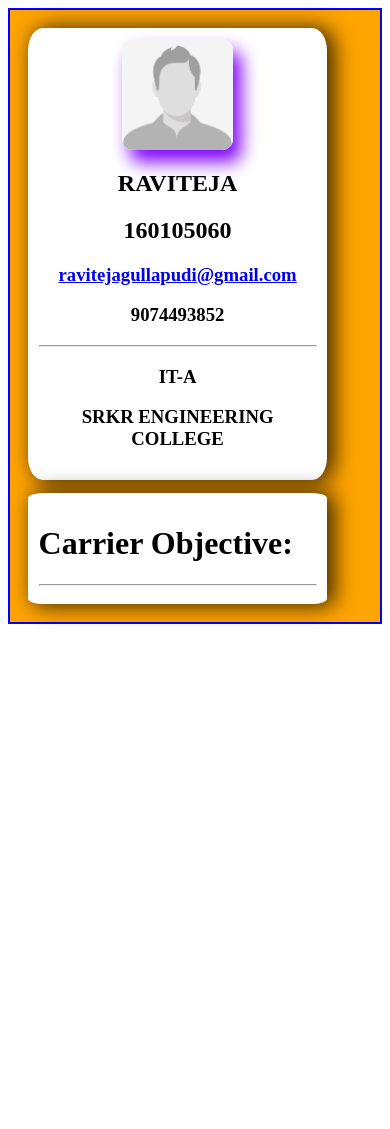
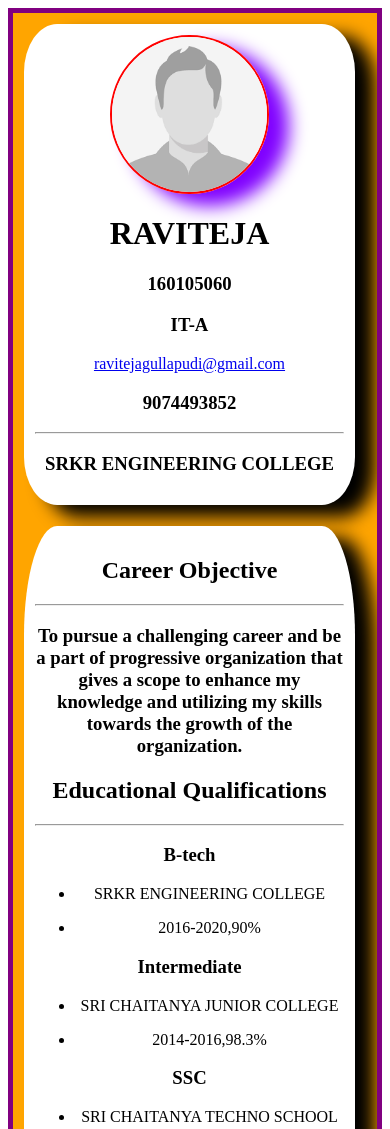
Before and after one commit to ravitejagullapudi/pwaproject, a plain HTML site: page index.html in a window 390 px wide. Shown: the top 1129 px of the page. Before the commit the page ends 844 px from the top, so only its background shows below. Drawn offline with Linux system fonts and the light colour scheme.

Commit message:
index.html

```diff
--- /dev/null
+++ b/data.json
@@ -0,0 +1,59 @@
+{
+
+	"details": {
+		"image": "ravi.png",
+		"name": "RAVITEJA",
+		"phoneno": "9074493852",
+		"email": "ravitejagullapudi@gmail.com",
+		"college": "SRKR ENGINEERING COLLEGE",
+		"regno": "160105060",
+		"branch": "IT-A"
+	},
+
+	"career": {
+		"carobj": "Career Objective",
+		"info": "To pursue a challenging career and be a part of progressive organization that gives a scope to enhance my knowledge and utilizing my skills towards the growth of the organization."
+	},
+
+	"education": [{
+			"degree": "B-tech",
+			"institute": "SRKR ENGINEERING COLLEGE",
+			"Batch": ["2016-2020,90%"]
+		},
+		{
+			"degree": "Intermediate",
+			"institute": "SRI CHAITANYA JUNIOR COLLEGE",
+			"Batch": ["2014-2016,98.3%"]
+		},
+		{
+			"degree": "SSC",
+			"institute": "SRI CHAITANYA TECHNO SCHOOL",
+			"Batch": ["2014,98%"]
+		}
+	],
+  "keyskills": [{
+			"title": "Programming languages",
+      "info": ["C","C++","JAVA","PYTHON","HTML","CSS"]
+		},
+    {
+			"title": "Operating Systems:",
+			"info": ["Windows","Linux","MAC","UBUNTU","MS.DOS"]
+		},
+    {
+			"title": "Databases:",
+			"info": ["SQL","MYSQL","SQLLITE","ORACLE"]
+		}
+],
+
+"achievements":[{
+  "title":"Technical Achievements:",
+  "info":["Best Coder,Web Developmer"]
+  },
+  {
+    "title":"Activities:",
+    "info":["Chess, Champion,Shuttle Champion"]
+  }
+
+]
+
+}
--- a/index.html
+++ b/index.html
@@ -8,23 +8,27 @@
   </head>
   <body>
       <div class="parent">
+
         <div class="child1">
-          <img src="ravi.png" alt="profile">
+
+          <!--<img src="ravi.png" alt="profile">
           <h2>RAVITEJA</h2>
           <h2>160105060</h2>
           <a href="mailto:ravitejagullapudi@gmail.com"><h3>ravitejagullapudi@gmail.com</h3></a>
           <h3>9074493852</h3><hr>
           <h3>IT-A</h3>
-          <h3>SRKR ENGINEERING COLLEGE</h3>
+          <h3>SRKR ENGINEERING COLLEGE</h3>-->
 
         </div>
 
         <div class="child2">
-          <h1>Carrier Objective:</h1>
-          <hr>
+          <!-- <h1>Carrier Objective:</h1> -->
+          <!-- <hr> -->
 
         </div>
       </div>
+      <script type="text/javascript" src="main.js">
 
+      </script>
   </body>
 </html>
--- /dev/null
+++ b/main.css
@@ -0,0 +1,164 @@
+.parent{
+  background-color: brown;
+  border: 5px solid red;
+}
+.parent{
+  display: flex;
+  flex-direction: row;
+  }
+.child1{
+  background-color: #EB9988;
+  border: 3px solid red;
+  border-radius: 10%;
+  padding: 3%;
+  margin: 3%;
+  width: 30%;
+  box-shadow: 20px 12px 18px black;
+  word-wrap: break-word;
+
+}
+h2,h3{
+  text-shadow: 1px 6px 2px rgba(96,99,107,0.81);
+}
+a{
+  word-wrap: break-word;
+}
+img{
+  border-radius: 50%;
+  border: 2px solid red;
+  width: 50%;
+  display: block;
+  margin-left: auto;
+  margin-right: auto;
+  box-shadow: 20px 12px 18px black;
+}
+.child2{
+  background-color: #EB9988;
+  border: 3px solid red;
+  border-radius: 10%;
+  padding: 3%;
+  margin: 3%;
+  width: 70%;
+  box-shadow: 20px 12px 18px black;
+}
+
+@media only screen and (max-width:480px){
+.parent{
+  background-color: green;
+  border: 5px solid red;
+  }
+.parent{
+  display: flex;
+  flex-direction: column;
+  }
+.child1{
+  background-color: #EB9988;
+  border: 3px solid red;
+  padding: 3%;
+  margin: 3%;
+  width: 85%;
+  box-shadow: 20px 12px 18px black;
+  border-radius: 10%;
+  }
+h2,h3{
+  text-shadow: 1px 6px 2px rgba(96,99,107,0.81);
+  }
+img{
+  border-radius: 50%;
+  border: 2px solid red;
+  width: 50%;
+  display: block;
+  margin-left: auto;
+  margin-right: auto;
+  box-shadow: 20px 12px 18px black;
+  }
+.child2{
+  background-color: #EB9988;
+  border: 3px solid red;
+  padding: 3%;
+  margin: 3%;
+  width: 85%;
+  box-shadow: 20px 12px 18px black;
+  border-radius: 10%;
+  }
+}
+@media only screen and (min-width:481px) and (max-width:768px){
+  .parent{
+    background-color: black;
+    border: 5px solid red;
+    }
+  .parent{
+    display: flex;
+    flex-direction: row;
+    }
+  .child1{
+    background-color: #EB9988;
+    border: 3px solid red;
+    padding: 3%;
+    margin: 3%;
+    width: 50%;
+    box-shadow: 20px 12px 18px black;
+    border-radius: 10%;
+    }
+  h2,h3{
+    text-shadow: 1px 6px 2px rgba(96,99,107,0.81);
+    }
+  img{
+    border-radius: 50%;
+    border: 2px solid red;
+    width: 50%;
+    display: block;
+    margin-left: auto;
+    margin-right: auto;
+    box-shadow: 20px 12px 18px black;
+    }
+  .child2{
+    background-color: #EB9988;
+    border: 3px solid red;
+    padding: 3%;
+    margin: 3%;
+    width: 50%;
+    box-shadow: 20px 12px 18px black;
+    border-radius: 10%;
+    }
+}
+@media only screen and (min-width:769px) and (max-width:1024px){
+  .parent{
+    background-color: cyan;
+    border: 5px solid red;
+    }
+  .parent{
+    display: flex;
+    flex-direction: row;
+    }
+  .child1{
+    background-color: #EB9988;
+    border: 3px solid red;
+    padding: 3%;
+    margin: 3%;
+    width: 50%;
+    box-shadow: 20px 12px 18px black;
+    border-radius: 10%;
+    }
+  h2,h3{
+    text-shadow: 1px 6px 2px rgba(96,99,107,0.81);
+    }
+  img{
+    border-radius: 50%;
+    border: 2px solid red;
+    width: 50%;
+    display: block;
+    margin-left: auto;
+    margin-right: auto;
+    box-shadow: 20px 12px 18px black;
+    }
+  .child2{
+    background-color: #EB9988;
+    border: 3px solid red;
+    padding: 3%;
+    margin: 3%;
+    width: 50%;
+    box-shadow: 20px 12px 18px black;
+    border-radius: 10%;
+    }
+}
--- /dev/null
+++ b/main.js
@@ -0,0 +1,166 @@
+/* Holds the status of the XMLHttpRequest.
+0: request not initialized
+1: server connection established
+2: request received
+3: processing request
+4: request finished and response is ready*/
+
+function Loadjson(file,callback) {
+  var x= new XMLHttpRequest();
+  //The XMLHttpRequest object can be used to exchange data with a web server
+  // behind the scenes.
+  x.overrideMimeType("application/json");
+  //type of file
+  x.open("GET",file,true);
+  x.onreadystatechange=function()
+  //	Defines a function to be called when the readyState property changes
+   {
+      if(x.readyState===4 && x.status=="200"){
+        callback(x.responseText);
+        //responseText	get the response data as a string
+      }
+  };
+  x.send(null);
+}
+
+//json is in text format so function(text)
+Loadjson("data.json", function(text){
+  var data =JSON.parse(text);//JavaScript has a built in function to convert a string, written in JSON format, into native JavaScript objects.
+  console.log(data);//print in console browser
+
+  basics(data.details);//sending data from json to function basics
+  career(data.career);
+  edudetails(data.education);
+  skillset(data.keyskills);
+  achievements(data.achievements);
+})
+
+var child1=document.querySelector(".child1");
+var child2=document.querySelector(".child2");
+
+function basics(det) {
+    var image=document.createElement("img");
+    image.src = det.image;
+    child1.appendChild(image);
+
+    var name=document.createElement("h1");
+    name.textContent = det.name;
+    child1.appendChild(name);
+
+    var regno=document.createElement("h3");
+    regno.textContent = det.regno;
+    child1.appendChild(regno);
+
+
+    var branch=document.createElement("h3");
+    branch.textContent = det.branch;
+    child1.appendChild(branch);
+
+    var email=document.createElement("a");
+    email.href = "mailto:sindhu.mahankali8@gmail.com";
+    email.textContent = det.email;
+    child1.appendChild(email);
+
+    var phoneno=document.createElement("h3");
+    phoneno.textContent = det.phoneno;
+    child1.appendChild(phoneno);
+
+    var hr= document.createElement("hr");
+    child1.appendChild(hr);
+
+    var college=document.createElement("h3");
+    college.textContent = det.college;
+    child1.appendChild(college);
+
+}
+
+function career(car)
+{
+  var carobj=document.createElement("h2");
+  carobj.textContent = car.carobj;
+  child2.appendChild(carobj);
+  var hr=document.createElement("hr");
+  child2.appendChild(hr);
+  var info=document.createElement("h3");
+  info.textContent = car.info;
+  child2.appendChild(info);
+}
+
+function edudetails(edudet) {
+  var ed=document.createElement("h2");
+  ed.textContent="Educational Qualifications";
+  child2.appendChild(ed);
+
+  var hr= document.createElement("hr");
+  child2.appendChild(hr);
+
+  for(i=0;i<edudet.length;i++){
+
+    var degree=document.createElement("h3");
+    degree.textContent = edudet[i].degree;
+    child2.appendChild(degree);
+
+    var ul= document.createElement("ul");
+    var li= document.createElement("li");
+    li.textContent = edudet[i].institute;
+    ul.appendChild(li);
+    child2.appendChild(ul);
+
+    var ul= document.createElement("ul");
+    var li= document.createElement("li");
+    li.textContent = edudet[i].Batch;
+    ul.appendChild(li);
+    child2.appendChild(ul);
+}
+}
+
+function skillset(det){
+  var cap = document.createElement("h2");
+  cap.textContent = "Technical Skills :-";
+  child2.appendChild(cap);
+
+  var hr = document.createElement("hr");
+  child2.appendChild(hr);
+
+  var skilldata = document.createElement("table");
+  skilldata.border = "1";
+  child2.appendChild(skilldata);
+
+  tabledata= "";
+  for(i=0;i<det.length;i++){
+    tabledata =tabledata+"<tr><td>"+det[i].title+"</td><td>"+det[i].info+"</td></tr>";
+  }
+  skilldata.innerHTML = tabledata;
+}
+
+function achievements(ach){
+
+  var details = document.createElement("h2");
+  details.textContent="Achievements:";
+  child2.appendChild(details);
+
+  var hr = document.createElement("hr");
+  child2.appendChild(hr);
+
+    /*var achievedata=document.createElement("table");
+    achievedata.border = "1";
+    child2.appendChild(achievedata);
+
+    achievetable="";
+    for(i=0;i<ach.length;i++){
+      achievetable+="<tr><td>"+ach[i].title+"</td><td>"+ach[i].info+"</td></tr>"
+    }
+    achievedata.innerHTML=achievetable;*/
+    for(i=0;i<ach.length;i++){
+      var title= document.createElement("h4");
+      title.textContent=ach[i].title;
+      child2.appendChild(title);
+
+      var ul =document.createElement("ul");
+      var li = document.createElement("li");
+      li.textContent = ach[i].info;
+      ul.appendChild(li);
+      child2.appendChild(ul);
+
+}
+}
--- a/style.css
+++ b/style.css
@@ -1,133 +1,129 @@
-
 .parent{
-  border:2px solid blue;
+  background-color: orange;
+  border: 5px solid purple;
+}
+.parent{
   display: flex;
   flex-direction: row;
-  background:orange;
-  padding: 3%;
+  overflow: hidden;
+  text-align: center;
+}
+
+td{
+  word-break: break-all;
 }
 
 .child1{
-  background:#fff;
+  background-color: #fff;
   border-radius: 10%;
   padding: 3%;
-  margin: 1%;
+  margin: 3%;
   width: 20%;
-  text-align: center;
-  -webkit-box-shadow: 6px 1px 21px 2px rgba(0,0,0,0.73);
-  box-shadow: 6px 1px 21px 2px rgba(0,0,0,0.73);
-
-
+  box-shadow: 20px 12px 18px black;
+  word-wrap: break-word;
+}
+a{
+  word-wrap: break-word;
 }
 img{
-  border-radius:10%;
-  width:40%;
-  display:block;
+  border-radius: 50%;
+  border: 2px solid red;
+  width: 50%;
+  display: block;
   margin-left: auto;
   margin-right: auto;
-  box-shadow:8px 12px 18px #8000ff;
+  box-shadow: 20px 12px 18px #8000ff;
 }
 
 .child2{
   background:#fff;
-  border-radius: 5%;
+  border-radius: 10%;
   padding: 3%;
-  margin: 1%;
-  width: 80%;
-  -webkit-box-shadow: 6px 1px 21px 2px rgba(0,0,0,0.73);
-  box-shadow: 6px 1px 21px 2px rgba(0,0,0,0.73);
+  margin: 3%;
+  width: 70%;
+  box-shadow: 20px 12px 18px black;
+}
 
+@media only screen and (max-width:480px) {
+  .parent{
+  background-color: orange;
+  border: 5px solid purple;
   }
-@media only screen and (max-width:480px) {
-
 .parent{
-    border:2px solid blue;
   display: flex;
   flex-direction: column;
-    background:orange;
+  }
+  .child1{
+    background-color: #fff;
+    border-radius: 10%;
     padding: 3%;
-    width: inherit;
+    margin: 3%;
+    width: 85%;
+    box-shadow: 20px 12px 18px black;
+    word-wrap: break-word;
   }
   a{
     word-wrap: break-word;
   }
-
-  .child1{
-    background:#fff;
-    word-wrap: break-word;
-    padding: 3%;
-    margin: 2%;
-    width: 80%;
-    text-align: center;
-    -webkit-box-shadow: 6px 1px 21px 2px rgba(0,0,0,0.73);
-    box-shadow: 6px 1px 21px 2px rgba(0,0,0,0.73);
-    border-radius: 5%;
-
-  }
   img{
-    border-radius:10%;
-    width:40%;
-    display:block;
+    border-radius: 50%;
+    border: 2px solid red;
+    width: 50%;
+    display: block;
     margin-left: auto;
     margin-right: auto;
-    box-shadow:8px 12px 18px #8000ff;
-    word-wrap: break-word;
+    box-shadow: 20px 12px 18px #8000ff;
   }
 
   .child2{
     background:#fff;
+    border-radius: 10%;
     padding: 3%;
-    margin: 2%;
-    width: 80%;
-    -webkit-box-shadow: 6px 1px 21px 2px rgba(0,0,0,0.73);
-    box-shadow: 6px 1px 21px 2px rgba(0,0,0,0.73);
-    border-radius: 5%;
+    margin: 3%;
+    width: 85%;
+    box-shadow: 20px 12px 18px black;
   }
 }
 @media only screen and (min-width:481px) and (max-width:768px) {
 
 .parent{
-      border:2px solid blue;
+  background-color: blue;
+  border: 5px solid purple;
+  }
+.parent{
   display: flex;
   flex-direction: row;
-      background:orange;
-      padding: 3%;
-      width:inherit;
   }
 
   .child1{
-      background:#fff;
+    background-color: #fff;
+    border-radius: 10%;
     padding: 3%;
-      margin: 2%;
-      width: 50%;
+    margin: 3%;
+    width: 35%;
+    box-shadow: 20px 12px 18px black;
     word-wrap: break-word;
-      text-align: center;
-      -webkit-box-shadow: 6px 1px 21px 2px rgba(0,0,0,0.73);
-      box-shadow: 6px 1px 21px 2px rgba(0,0,0,0.73);
-      border-radius: 5%;
-
   }
-    a {
+  a{
     word-wrap: break-word;
   }
   img{
-      border-radius:10%;
-      width:40%;
-      display:block;
+    border-radius: 50%;
+    border: 2px solid red;
+    width: 50%;
+    display: block;
     margin-left: auto;
     margin-right: auto;
-      box-shadow:8px 12px 18px #8000ff;
+    box-shadow: 20px 12px 18px #8000ff;
   }
 
   .child2{
     background:#fff;
+    border-radius: 10%;
     padding: 3%;
-      margin: 2%;
-      width: 50%;
-      -webkit-box-shadow: 6px 1px 21px 2px rgba(0,0,0,0.73);
-      box-shadow: 6px 1px 21px 2px rgba(0,0,0,0.73);
-      border-radius: 5%;
-      word-wrap: break-word;
+    margin: 3%;
+    width: 40%;
+    box-shadow: 20px 12px 18px black;
   }
 }
 @media only screen and (min-width:769px) and (max-width:1024px){
```
Also changed, not shown: pwa[1280].txt (added). Lines whose indentation alone changed are shown as unchanged.
